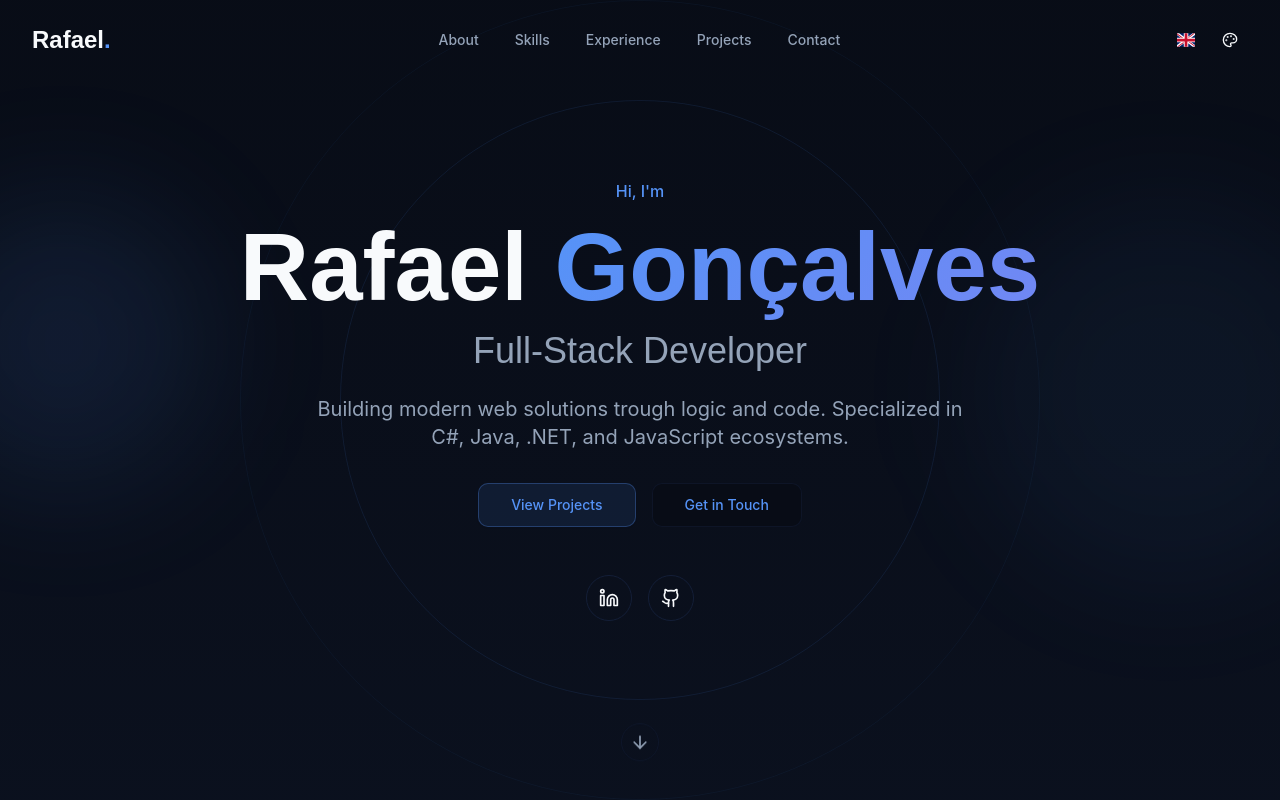
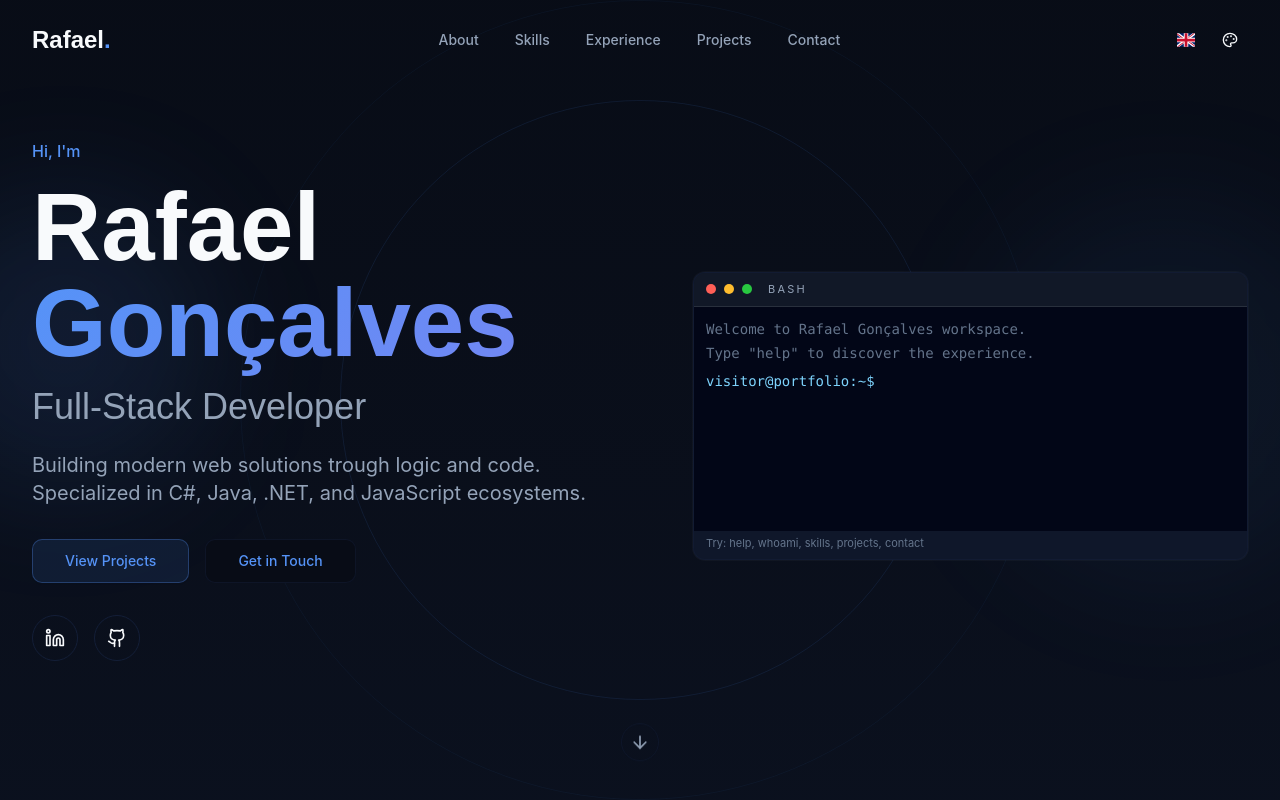
Before and after one commit to raffa-developer/portfolio, a React (Vite) app: page / in a window 1280 px wide. Shown: the top 800 px of the page. Built offline with nearby package versions, Linux system fonts and the light colour scheme; the HTML template or start-up script is replaced by a standard one.

Commit message:
Feat: Added Interactive Terminal

```diff
--- a/src/components/HeroSection.tsx
+++ b/src/components/HeroSection.tsx
@@ -2,10 +2,13 @@ import { useLanguage } from '@/contexts/LanguageContext';
 import { useChristmas } from '@/contexts/ThemeContext';
 import { Button } from '@/components/ui/button';
 import { Github, Linkedin, ArrowDown, Sparkles } from 'lucide-react';
+import { InteractiveTerminal } from '@/components/InteractiveTerminal';
+import { useState } from 'react';
 
 export const HeroSection = () => {
   const { t } = useLanguage();
   const { isChristmasSeason } = useChristmas();
+  const [gameCelebration, setGameCelebration] = useState(false);
 
   const handleScrollToSection = (sectionId: string) => {
     const element = document.querySelector(sectionId);
@@ -70,14 +73,15 @@ export const HeroSection = () => {
       </div>
 
       <div className="container mx-auto px-4 sm:px-6 lg:px-8 relative z-10">
-        <div className="max-w-4xl mx-auto text-center">
+        <div className="mx-auto grid items-center gap-8 lg:grid-cols-[1.05fr_0.95fr] lg:gap-12">
+          <div className="text-center lg:text-left">
             {/* Greeting */}
             <p className="text-primary font-medium mb-4 animate-fade-up" style={{ animationDelay: '0.1s' }}>
               {t('hero.greeting')}
             </p>
 
             {/* Name */}
-          <h1 className="font-heading text-4xl sm:text-5xl md:text-6xl lg:text-8xl font-bold mb-4 animate-fade-up" style={{ animationDelay: '0.2s' }}>
+            <h1 className="font-heading text-4xl sm:text-5xl md:text-6xl lg:text-7xl xl:text-8xl font-bold mb-4 animate-fade-up" style={{ animationDelay: '0.2s' }}>
               Rafael{' '}
               <span className="text-gradient">Gonçalves</span>
             </h1>
@@ -88,16 +92,16 @@ export const HeroSection = () => {
             </h2>
 
             {/* Description */}
-          <p className="text-base md:text-lg lg:text-xl text-muted-foreground max-w-2xl mx-auto mb-8 px-4 sm:px-0 animate-fade-up" style={{ animationDelay: '0.4s' }}>
+            <p className="text-base md:text-lg lg:text-xl text-muted-foreground max-w-2xl mx-auto lg:mx-0 mb-8 px-4 sm:px-0 animate-fade-up" style={{ animationDelay: '0.4s' }}>
               {t('hero.description')}
             </p>
 
             {/* CTAs */}
-          <div className="flex flex-col sm:flex-row items-center justify-center gap-3 sm:gap-4 mb-12 w-full px-4 sm:px-0 animate-fade-up" style={{ animationDelay: '0.5s' }}>
+            <div className="flex flex-col sm:flex-row items-center justify-center lg:justify-start gap-3 sm:gap-4 mb-8 w-full px-4 sm:px-0 animate-fade-up" style={{ animationDelay: '0.5s' }}>
               <Button
                 size="lg"
                 onClick={() => handleScrollToSection('#projects')}
-              className="w-full sm:w-auto bg-primary/10 text-primary border border-primary/30 hover:bg-primary/20 hover:border-primary/50 transition-all shadow-sm px-8"
+                className="w-full sm:w-auto bg-primary/10 text-primary border border-primary/30 hover:bg-primary/20 hover:border-primary/50 transition-all shadow-sm px-8 hover:-translate-y-1 hover:shadow-lg"
               >
                 {t('hero.cta.projects')}
               </Button>
@@ -105,20 +109,19 @@ export const HeroSection = () => {
                 variant="outline"
                 size="lg"
                 onClick={() => handleScrollToSection('#contact')}
-
-              className="w-full sm:w-auto border-border/50 text-primary hover:border-primary/50 hover:bg-primary/5 hover:text-primary transition-all px-8"
+                className="w-full sm:w-auto border-border/50 text-primary hover:border-primary/50 hover:bg-primary/5 hover:text-primary transition-all px-8 hover:-translate-y-1 hover:shadow-lg"
               >
                 {t('hero.cta.contact')}
               </Button>
             </div>
 
             {/* Social Links */}
-          <div className="flex items-center justify-center gap-4 animate-fade-up" style={{ animationDelay: '0.6s' }}>
+            <div className="flex items-center justify-center lg:justify-start gap-4 animate-fade-up" style={{ animationDelay: '0.6s' }}>
               <a
                 href="https://www.linkedin.com/in/rafa-gonçalves/"
                 target="_blank"
                 rel="noopener noreferrer"
-              className="p-3 rounded-full border border-border hover:border-primary hover:text-primary hover:bg-primary/10 transition-all duration-300"
+                className="p-3 rounded-full border border-border hover:border-primary hover:text-primary hover:bg-primary/10 transition-all duration-300 hover:-translate-y-1"
               >
                 <Linkedin className="h-5 w-5" />
               </a>
@@ -126,15 +129,33 @@ export const HeroSection = () => {
                 href="https://github.com/raffa-developer"
                 target="_blank"
                 rel="noopener noreferrer"
-              className="p-3 rounded-full border border-border hover:border-primary hover:text-primary hover:bg-primary/10 transition-all duration-300"
+                className="p-3 rounded-full border border-border hover:border-primary hover:text-primary hover:bg-primary/10 transition-all duration-300 hover:-translate-y-1"
               >
                 <Github className="h-5 w-5" />
               </a>
             </div>
           </div>
+
+          <div className="w-full max-w-xl mx-auto lg:mx-0 lg:justify-self-end animate-fade-up" style={{ animationDelay: '0.55s' }}>
+            <InteractiveTerminal
+              onGameWin={() => {
+                setGameCelebration(true);
+                window.setTimeout(() => setGameCelebration(false), 2200);
+              }}
+            />
+          </div>
+        </div>
       </div>
 
       {/* Scroll indicator */}
+      {gameCelebration && (
+        <div className="pointer-events-none absolute inset-0 z-20 flex items-center justify-center bg-background/20 backdrop-blur-[2px]">
+          <div className="rounded-full border border-primary/30 bg-card/90 px-6 py-3 text-lg font-semibold text-primary shadow-2xl">
+            🎉 You won the mini game!
+          </div>
+        </div>
+      )}
+
       <div className="absolute bottom-8 left-1/2 -translate-x-1/2 z-10">
         <button
           onClick={() => handleScrollToSection('#about')}
--- /dev/null
+++ b/src/components/InteractiveTerminal.tsx
@@ -0,0 +1,124 @@
+import { useEffect, useMemo, useRef, useState, type FormEvent } from 'react';
+
+type TerminalLine = {
+  type: 'system' | 'command' | 'output';
+  content: string;
+};
+
+const initialLines: TerminalLine[] = [
+  { type: 'system', content: 'Welcome to Rafael Gonçalves workspace.' },
+  { type: 'system', content: 'Type "help" to discover the experience.' },
+];
+
+interface InteractiveTerminalProps {
+  onGameWin?: () => void;
+}
+
+export const InteractiveTerminal = ({ onGameWin }: InteractiveTerminalProps) => {
+  const [lines, setLines] = useState<TerminalLine[]>(initialLines);
+  const [input, setInput] = useState('');
+  const [isReady, setIsReady] = useState(false);
+  const scrollRef = useRef<HTMLDivElement>(null);
+  const inputRef = useRef<HTMLInputElement>(null);
+
+  useEffect(() => {
+    const timeout = window.setTimeout(() => {
+      setIsReady(true);
+      inputRef.current?.focus();
+    }, 400);
+    return () => window.clearTimeout(timeout);
+  }, []);
+
+  useEffect(() => {
+    if (scrollRef.current) {
+      scrollRef.current.scrollTop = scrollRef.current.scrollHeight;
+    }
+  }, [lines]);
+
+  const handleSubmit = (event: FormEvent<HTMLFormElement>) => {
+    event.preventDefault();
+
+    const command = input.trim();
+    if (!command) return;
+
+    const normalized = command.toLowerCase();
+
+    if (normalized === 'clear') {
+      setLines([{ type: 'system', content: 'Terminal cleared.' }]);
+      setInput('');
+      return;
+    }
+
+    const response = getResponse(normalized);
+    setLines((prev) => [
+      ...prev,
+      { type: 'command', content: `visitor@portfolio:~$ ${command}` },
+      { type: 'output', content: response },
+    ]);
+    setInput('');
+  };
+
+  const hint = useMemo(() => {
+    return isReady ? 'Try: help, whoami, skills, projects, contact' : 'Starting terminal...';
+  }, [isReady]);
+
+  return (
+    <div
+      className="relative mx-auto mt-8 w-full max-w-2xl overflow-hidden rounded-xl border border-border/60 bg-[#0f172a] shadow-[0_0_0_1px_rgba(255,255,255,0.03)] transition-transform duration-300 hover:-translate-y-1"
+      onClick={() => inputRef.current?.focus()}
+    >
+      <div className="flex items-center gap-2 border-b border-white/10 bg-[#111827] px-3 py-2">
+        <span className="h-2.5 w-2.5 rounded-full bg-[#ff5f57]" />
+        <span className="h-2.5 w-2.5 rounded-full bg-[#febc2e]" />
+        <span className="h-2.5 w-2.5 rounded-full bg-[#28c840]" />
+        <span className="ml-2 text-[11px] uppercase tracking-[0.2em] text-slate-400">bash</span>
+      </div>
+
+      <div
+        ref={scrollRef}
+        className="h-56 overflow-y-auto bg-[#020617] p-3 font-mono text-sm text-slate-100"
+      >
+        {lines.map((line, index) => (
+          <div key={`${line.type}-${index}`} className="mb-1 whitespace-pre-wrap text-left">
+            {line.type === 'command' && <span className="text-[#7dd3fc]">{line.content}</span>}
+            {line.type === 'output' && <span className="text-[#86efac]">{line.content}</span>}
+            {line.type === 'system' && <span className="text-slate-500">{line.content}</span>}
+          </div>
+        ))}
+
+        <form onSubmit={handleSubmit} className="mt-2 flex items-center gap-2 text-left">
+          <span className="text-[#7dd3fc]">visitor@portfolio:~$</span>
+          <input
+            ref={inputRef}
+            value={input}
+            onChange={(event) => setInput(event.target.value)}
+            placeholder=""
+            className="flex-1 bg-transparent text-sm text-slate-100 outline-none placeholder:text-slate-500"
+            aria-label="Terminal command"
+          />
+        </form>
+      </div>
+
+      <p className="px-3 pb-2 pt-1 text-[11px] text-slate-500">{hint}</p>
+    </div>
+  );
+};
+
+const getResponse = (command: string) => {
+  switch (command) {
+    case 'help':
+      return 'Commands: help, whoami, clear, quit';
+    case 'whoami':
+      return 'Rafael Gonçalves — Fullstack Developer with experience in building scalable web applications.';
+    case 'skills':
+      return '.NET • C# • React • Performance optimization';
+    case 'projects':
+      return 'The portfolio has a dedicated Projects section.';
+    case 'contact':
+      return 'The contact section is waiting for your message.';
+    case 'surprise':
+      return '✨ You found a small hidden detail. Thanks for exploring the site!';
+    default:
+      return 'Command not found. Try "help".';
+  }
+};
```
Also changed, not shown: 1 other file (tests, documents, lock files or other folders). Lines whose indentation alone changed are shown as unchanged.
